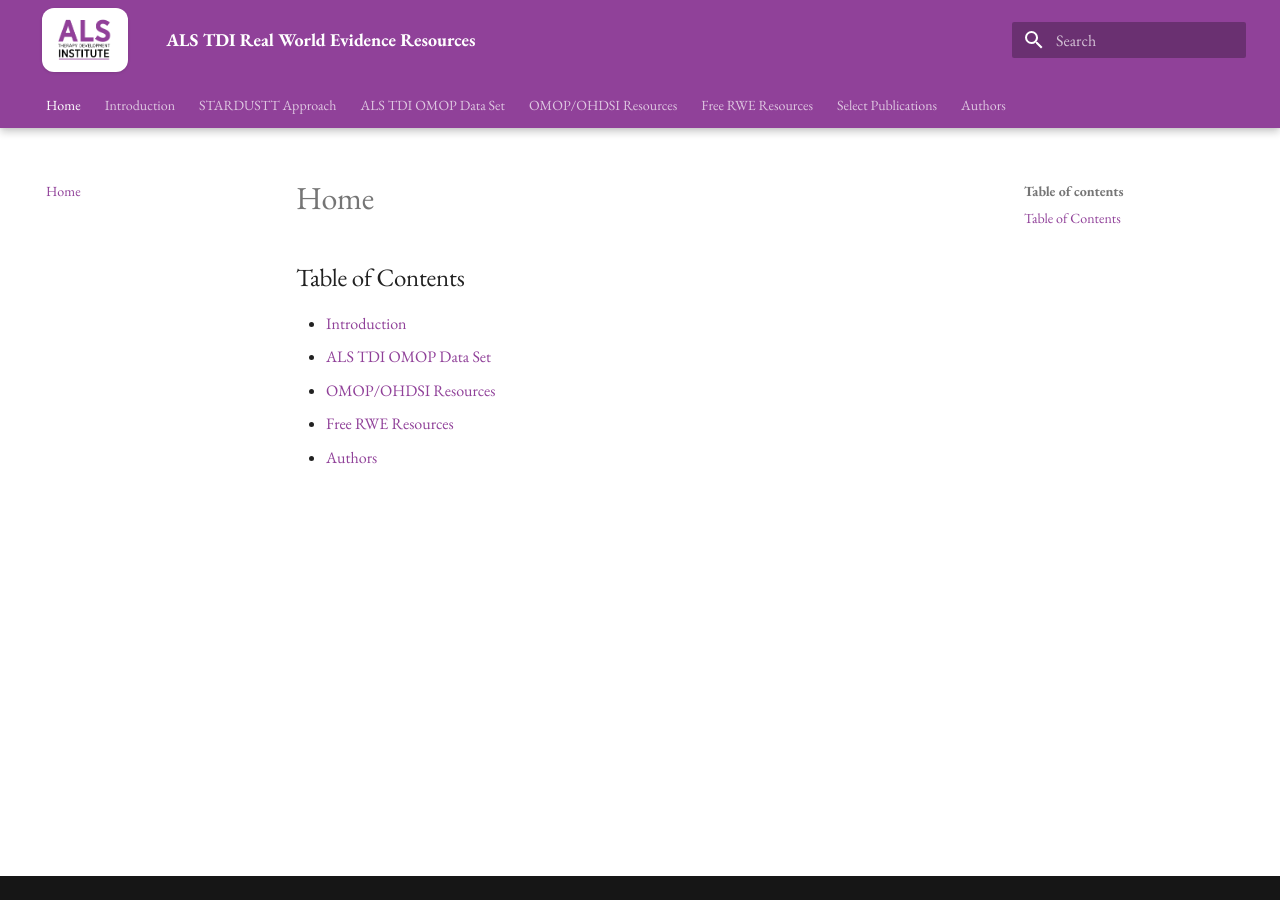
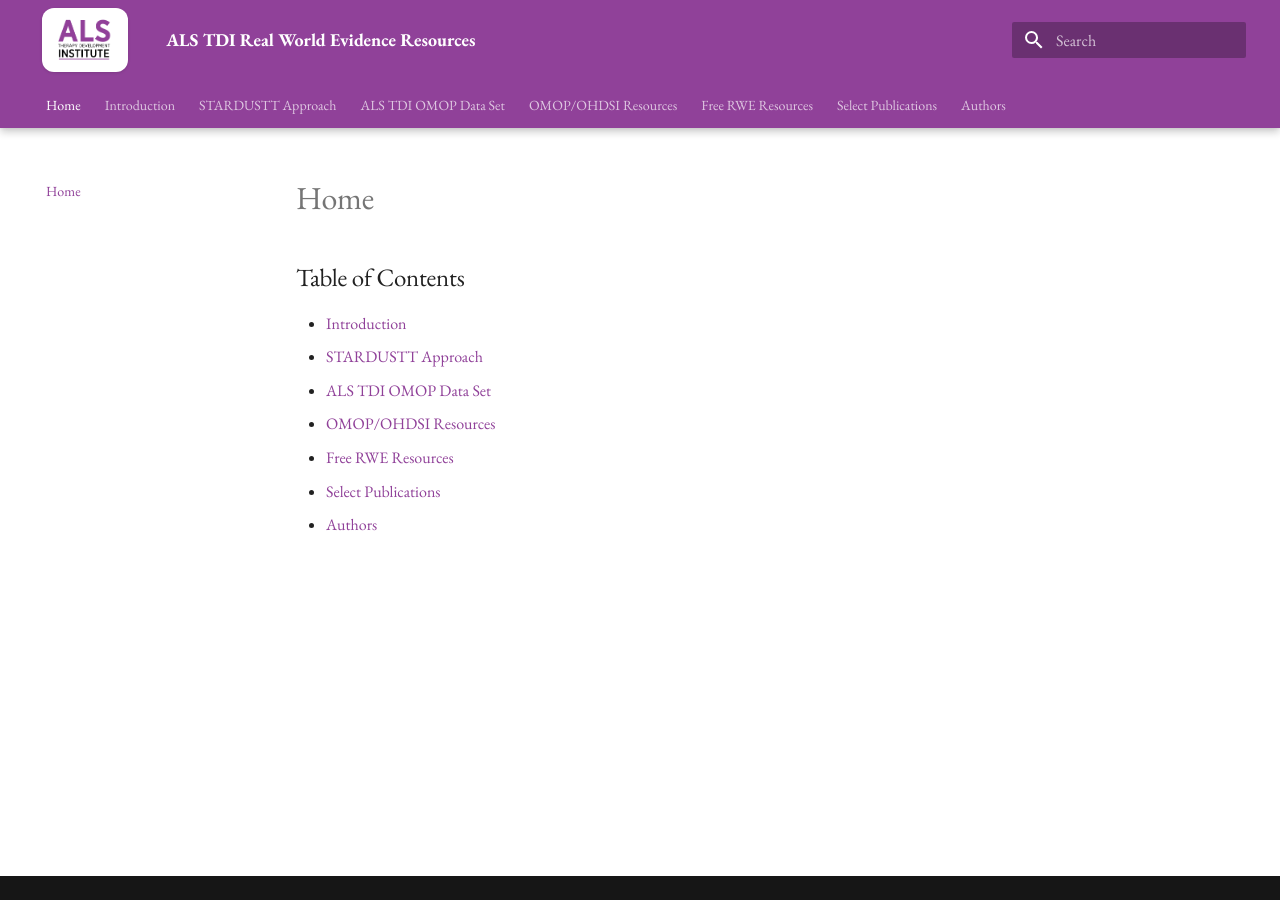
Before and after one commit to ALSTDI/ALS-RWE, an MkDocs documentation site: the page built from docs/index.md, in a window 1280 px wide. Built offline with MkDocs 1.6.1 and Material for MkDocs 9.7.7, drawn with Linux system fonts in a browser that asks for light colours.

Commit message:
update index

```diff
--- a/docs/index.md
+++ b/docs/index.md
@@ -1,11 +1,16 @@
 ---
-title: ALS TDI RWE Resources
+title: Home
+hide:
+  - title
+  - toc
 ---
 
 ## Table of Contents
 
 - [Introduction](introduction.md)
+- [STARDUSTT Approach](stardustt-approach.md)
 - [ALS TDI OMOP Data Set](als-tdi-omop-data-set.md)
 - [OMOP/OHDSI Resources](omop-ohdsi-resources.md)
 - [Free RWE Resources](free-rwe-resources.md)
+- [Select Publications](select-publications.md)
 - [Authors](authors.md)
```
Also changed, not shown: docs/free-rwe-resources.md (+1 -1 lines), site/free-rwe-resources/index.html, site/index.html, site/search/search_index.json.
